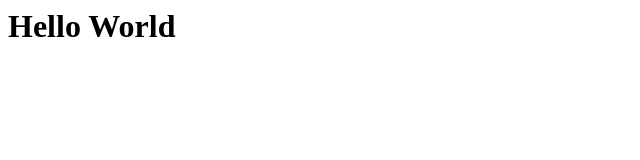
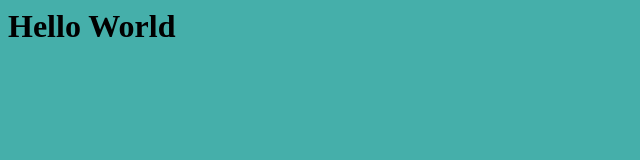
Before and after one commit to BTR7087/practicegit, a plain HTML site: page src/public/index.html in a window 1280 px wide. Shown: the whole page, without its empty margins (0-640 px from the left). Drawn offline with Linux system fonts and the light colour scheme.

Commit message:
HTML is changed
design attributes added

```diff
--- a/src/public/index.html
+++ b/src/public/index.html
@@ -1,5 +1,6 @@
 <html>
     <meta charset="utf-8">
+    <link rel="stylesheet" href="./style.css">
     <title></title>
     <body>
         <h1>Hello World</h1>
--- /dev/null
+++ b/src/public/style.css
@@ -0,0 +1,3 @@
+body{
+    background: #45AFAA;
+}
```
